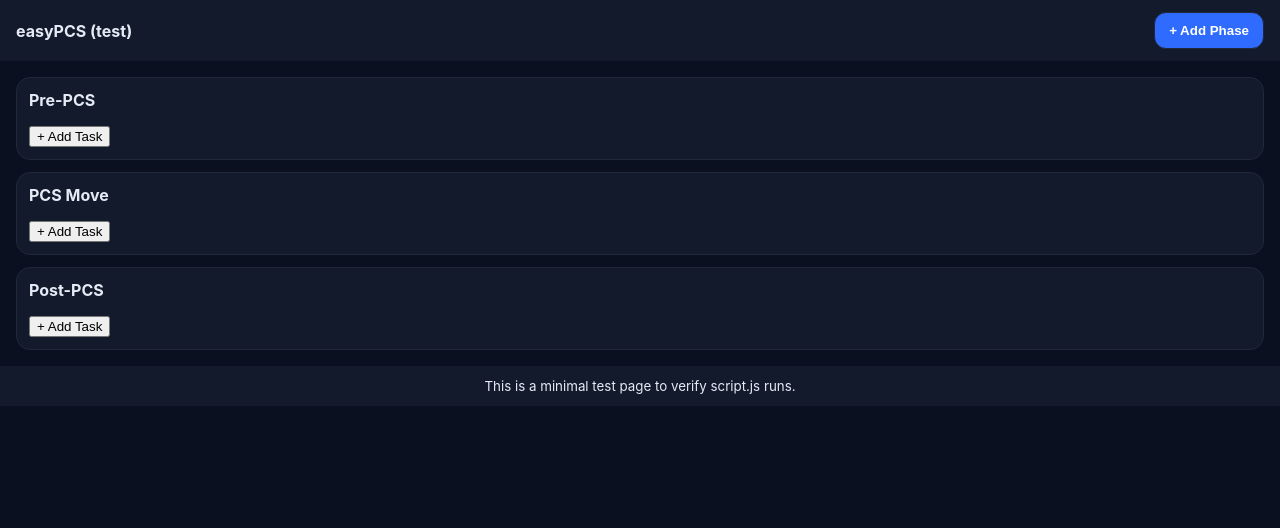
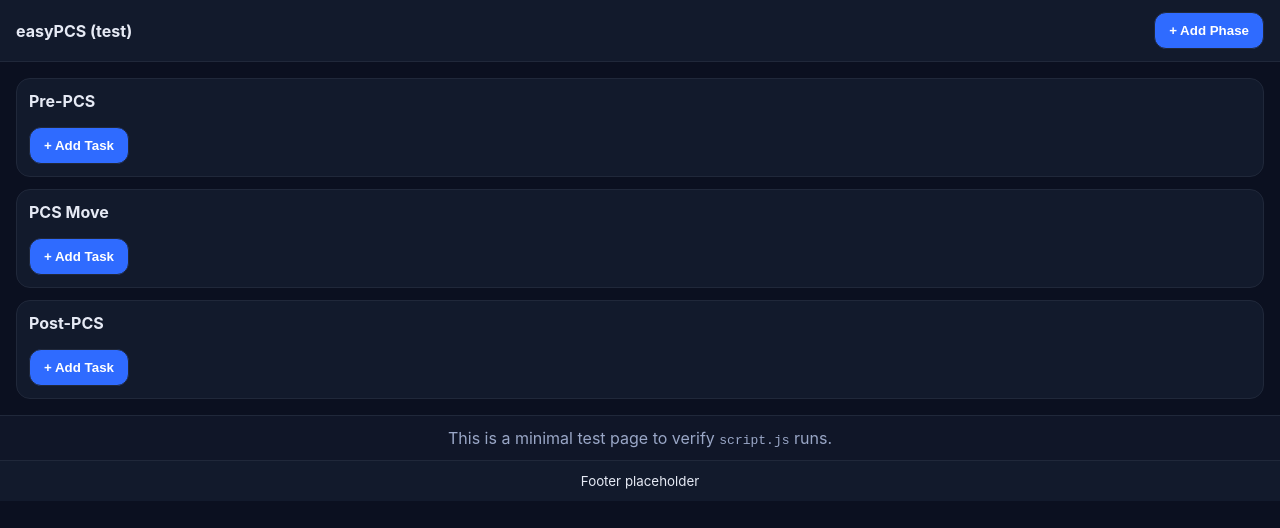
Before and after one commit to marchettimarq/easyPCS, a plain HTML site: page index.html in a window 1280 px wide. Drawn offline with Linux system fonts and the light colour scheme.

Commit message:
Add files via upload

```diff
--- a/index.html
+++ b/index.html
@@ -5,17 +5,21 @@
   <meta name="viewport" content="width=device-width, initial-scale=1">
   <title>easyPCS — Test Harness</title>
   <style>
-    body{font-family:-apple-system,BlinkMacSystemFont,"Segoe UI",Roboto,Inter,Arial,sans-serif;margin:0;background:#0b1020;color:#e6eaf5}
-    header,footer{position:sticky;left:0;right:0;background:#121a2c;padding:12px 16px;z-index:2}
-    header{top:0}footer{bottom:0}
+    :root{--bg:#0b1020;--card:#121a2c;--text:#e6eaf5;--muted:#9aa7c7;--border:#20283a;--brand:#2f6bff;}
+    *{box-sizing:border-box}
+    body{font-family:-apple-system,BlinkMacSystemFont,"Segoe UI",Roboto,Inter,Arial,sans-serif;margin:0;background:var(--bg);color:var(--text)}
+    header,footer{position:sticky;left:0;right:0;background:var(--card);padding:12px 16px;z-index:2;border-bottom:1px solid var(--border)}
+    header{top:0}
+    footer{bottom:0;border-top:1px solid var(--border);border-bottom:none}
     .bar{display:flex;align-items:center;gap:12px}
     .grow{flex:1}
     #phases{padding:16px;display:grid;grid-template-columns:1fr;gap:12px}
-    .phase-card{background:#121a2c;border:1px solid #20283a;border-radius:14px;padding:12px}
+    .phase-card{background:var(--card);border:1px solid var(--border);border-radius:14px;padding:12px}
     .phase-card h3{margin:0 0 8px;font-size:16px}
     .task-list{margin:0;padding-left:18px}
-    .btn{display:inline-flex;align-items:center;justify-content:center;padding:10px 14px;border-radius:12px;border:1px solid #20283a;background:#2f6bff;color:#fff;font-weight:600}
+    .btn{display:inline-flex;align-items:center;justify-content:center;padding:10px 14px;border-radius:12px;border:1px solid var(--border);background:var(--brand);color:#fff;font-weight:600}
     .add-task-btn{margin-top:8px}
+    .notice{padding:12px 16px;background:#101628;border-top:1px solid var(--border);color:var(--muted);text-align:center}
   </style>
 </head>
 <body>
@@ -28,11 +32,13 @@
   </header>
 
   <main id="phases" aria-live="polite"></main>
+  <div class="notice">This is a minimal test page to verify <code>script.js</code> runs.</div>
 
   <footer>
-    <div class="bar"><span class="grow"></span><small>This is a minimal test page to verify script.js runs.</small><span class="grow"></span></div>
+    <div class="bar"><span class="grow"></span><small>Footer placeholder</small><span class="grow"></span></div>
   </footer>
 
-  <script src="./script.js"></script>
+  <!-- Make sure this script tag is at the very end of body -->
+  <script src="script.js"></script>
 </body>
 </html>
--- a/script.js
+++ b/script.js
@@ -1,52 +1,44 @@
-
-// script.js
+// script.js (minimal harness) — proves JS loads and DOM wiring works
 document.addEventListener("DOMContentLoaded", () => {
-  console.log("script.js loaded!");
+  console.log("script.js loaded");
 
   const phasesContainer = document.getElementById("phases");
   const addPhaseBtn = document.getElementById("addPhaseBtn");
 
   if (!phasesContainer) {
-    console.error("No element with id 'phases' found in index.html");
+    console.error("No #phases container found");
     return;
   }
 
-  // Function to create a new phase card
   function createPhaseCard(title = "New Phase") {
     const card = document.createElement("div");
     card.className = "phase-card";
     card.innerHTML = `
-      <h3 contenteditable="true">${title}</h3>
-      <ul class="task-list"></ul>
-      <button class="add-task-btn">+ Add Task</button>
+      <h3 contenteditable="true" role="textbox" aria-label="Phase title">${title}</h3>
+      <ul class="task-list" aria-label="Tasks"></ul>
+      <button class="add-task-btn btn" type="button">+ Add Task</button>
     `;
 
-    // Add task button logic
     card.querySelector(".add-task-btn").addEventListener("click", () => {
       const taskText = prompt("Enter task name:");
       if (taskText) {
-        const taskItem = document.createElement("li");
-        taskItem.textContent = taskText;
-        card.querySelector(".task-list").appendChild(taskItem);
+        const li = document.createElement("li");
+        li.textContent = taskText;
+        card.querySelector(".task-list").appendChild(li);
       }
     });
 
     return card;
   }
 
-  // Initial default phases
+  // Starter phases so you immediately see content on load
   const defaultPhases = ["Pre-PCS", "PCS Move", "Post-PCS"];
-  defaultPhases.forEach(phase => {
-    phasesContainer.appendChild(createPhaseCard(phase));
-  });
+  defaultPhases.forEach(name => phasesContainer.appendChild(createPhaseCard(name)));
 
-  // Add new phase button
   if (addPhaseBtn) {
     addPhaseBtn.addEventListener("click", () => {
-      const phaseName = prompt("Enter phase name:");
-      if (phaseName) {
-        phasesContainer.appendChild(createPhaseCard(phaseName));
-      }
+      const name = prompt("Enter phase name:");
+      if (name) phasesContainer.appendChild(createPhaseCard(name));
     });
   }
 });
```
